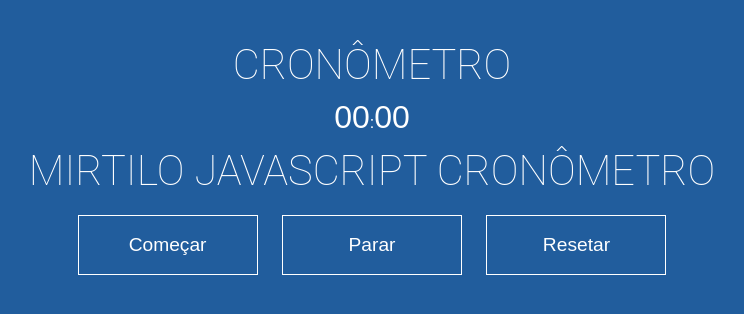
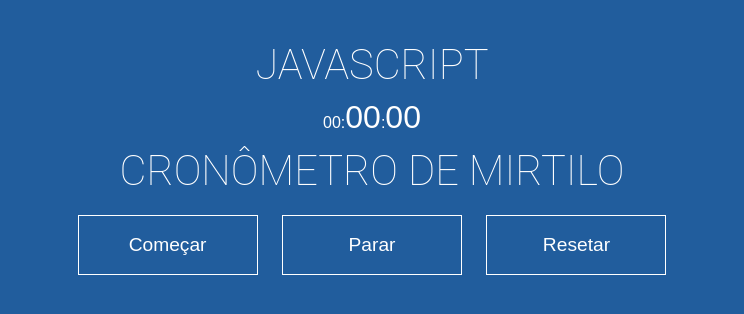
Before and after one commit to BraiyaGhst/Cronometro-2.1.js, a plain HTML site: page index.html in a window 1280 px wide. Shown: the whole page, without its empty margins (268-1012 px from the left). Drawn offline with Linux system fonts and the light colour scheme; a web font is replaced by a local one.

Commit message:
Update index.html

```diff
--- a/index.html
+++ b/index.html
@@ -12,10 +12,10 @@
 </head>
 <body>
     <div class="wrapper">
-        <h1>CRONÔMETRO</h1>
-        <p><span id="seconds">00</span>:<span
+        <h1>JAVASCRIPT</h1>
+        <p><span id="minutes">00</span>:<span id="seconds">00</span>:<span
          id="tens">00</span></p>
-         <h2>MIRTILO JAVASCRIPT CRONÔMETRO</h2>
+         <h2>CRONÔMETRO DE MIRTILO </h2>
         <button id="button-start">Começar</button>
         <button id="button-stop">Parar</button>
         <button id="button-reset">Resetar</button>
```
